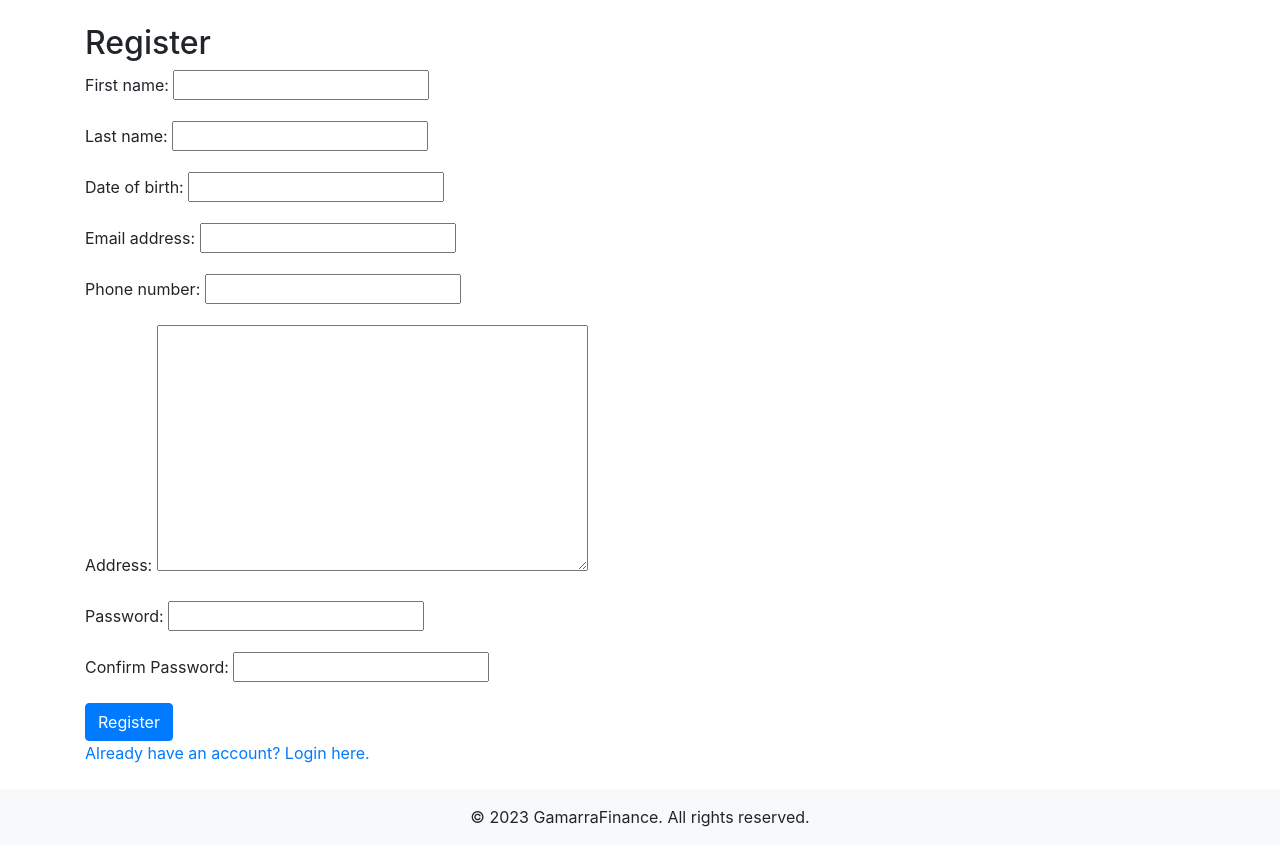
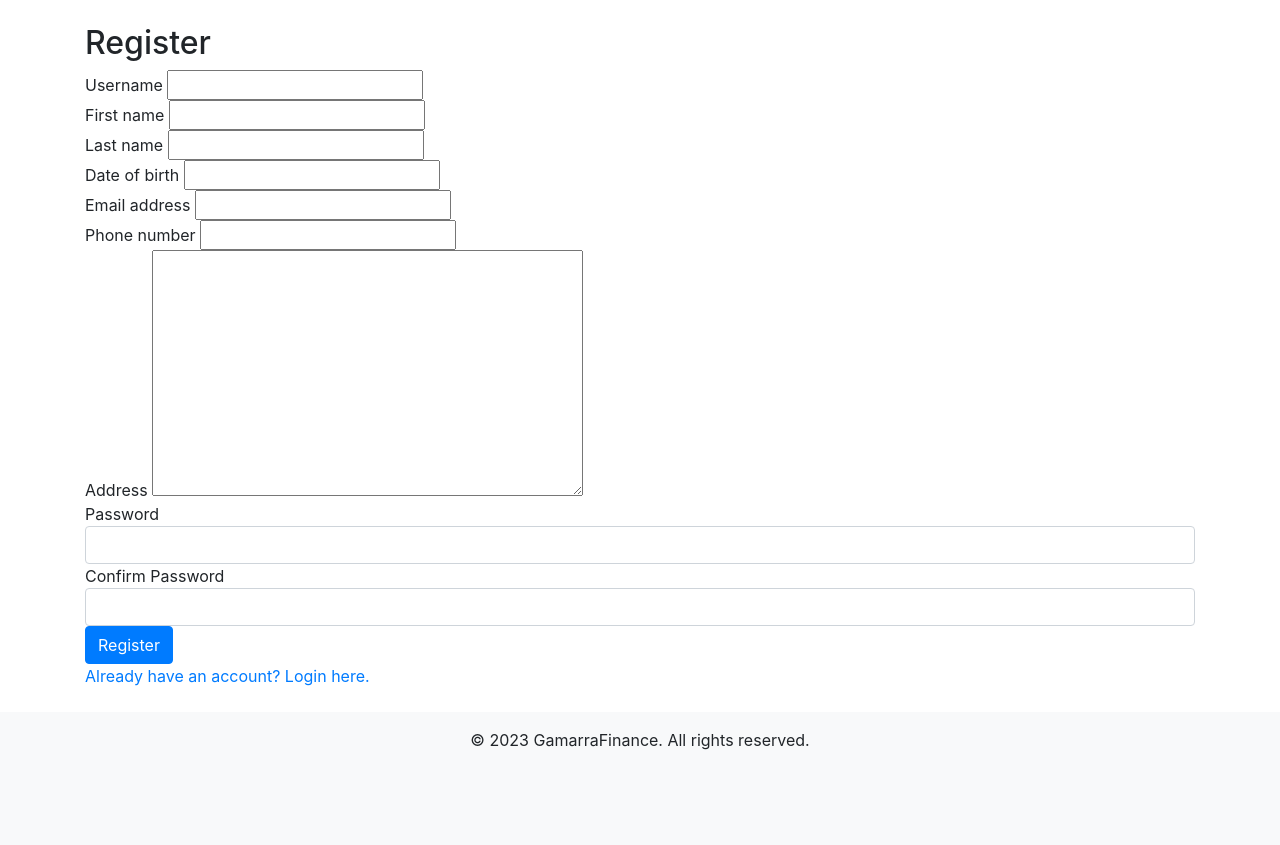
Before and after one commit to pehgamarra/GamarraFinance, a Django app: page /finance/register/ in a window 1280 px wide. Shown: the part 56-901 px from the top of the page. After the commit the page ends 806 px from the top, so only its background shows below. Run offline with Django 5.2, Linux system fonts and the light colour scheme; some libraries are stand-ins or nearby versions.

Commit message:
Implemented username and fix logins erros

```diff
--- a/GamarraFinance/Finance/forms.py
+++ b/GamarraFinance/Finance/forms.py
@@ -1,14 +1,27 @@
 from django import forms
 from django.contrib.auth.forms import AuthenticationForm
+from django.core.exceptions import ValidationError
 from .models import CustomUser
 
 class UserRegistrationForm(forms.ModelForm):
-    password1 = forms.CharField(label='Password', widget=forms.PasswordInput)
-    password2 = forms.CharField(label='Confirm Password', widget=forms.PasswordInput)
+    password1 = forms.CharField(
+        label='Password',
+        widget=forms.PasswordInput(attrs={'autocomplete': 'new-password', 'class': 'form-control'})
+    )
+    password2 = forms.CharField(
+        label='Confirm Password',
+        widget=forms.PasswordInput(attrs={'autocomplete': 'new-password', 'class': 'form-control'})
+    )
 
     class Meta:
         model = CustomUser
-        fields = ['first_name', 'last_name', 'date_of_birth', 'email', 'phone_number', 'address', 'password1', 'password2']
+        fields = ['username', 'first_name', 'last_name', 'date_of_birth', 'email', 'phone_number', 'address', 'password1', 'password2']
+
+    def clean_username(self):
+        username = self.cleaned_data.get('username')
+        if CustomUser.objects.filter(username=username).exists():
+            raise ValidationError("Username already exists")
+        return username
 
     def clean_password2(self):
         password1 = self.cleaned_data.get("password1")
@@ -17,6 +30,12 @@ class UserRegistrationForm(forms.ModelForm):
             raise forms.ValidationError("Passwords don't match")
         return password2
 
+    def clean_email(self):
+        email = self.cleaned_data.get('email')
+        if CustomUser.objects.filter(email=email).exists():
+            raise ValidationError("E-mail already in use")
+        return email
+
 class UserLoginForm(AuthenticationForm):
     username = forms.CharField(label='Email', max_length=254)
     password = forms.CharField(label='Password', widget=forms.PasswordInput)
--- a/GamarraFinance/Finance/models.py
+++ b/GamarraFinance/Finance/models.py
@@ -2,6 +2,7 @@ from django.db import models
 from django.contrib.auth.models import AbstractUser
 
 class CustomUser(AbstractUser):
+    username = models.CharField(max_length=150, unique=True)
     first_name = models.CharField(max_length=30)
     last_name = models.CharField(max_length=30)
     date_of_birth = models.DateField(null=True, blank=True)
@@ -10,4 +11,4 @@ class CustomUser(AbstractUser):
     registration_date = models.DateTimeField(auto_now_add=True)
 
     def __str__(self):
-        return f"{self.first_name} {self.last_name}"
+        return f"{self.username} ({self.first_name} {self.last_name})"
--- a/GamarraFinance/Finance/templates/finance/base.html
+++ b/GamarraFinance/Finance/templates/finance/base.html
@@ -17,18 +17,22 @@
         </button>
         <div class="collapse navbar-collapse" id="navbarNav">
             <ul class="navbar-nav">
+                {% if user.is_authenticated %}
+                <li class="nav-item">
+                    <a class="nav-link" href="{% url 'logged_in' %}">Dashboard</a>
+                </li>
+                <li class="nav-item">
+                    <form action="{% url 'logout' %}" method="post" style="display:inline;">
+                        {% csrf_token %}
+                        <button type="submit" class="nav-link btn btn-link">Logout</button>
+                    </form>
+                </li>
+                {% else %}
                 <li class="nav-item">
                     <a class="nav-link" href="{% url 'register' %}">Register</a>
                 </li>
                 <li class="nav-item">
                     <a class="nav-link" href="{% url 'login' %}">Login</a>
-                </li>
-                {% if user.is_authenticated %}
-                <li class="nav-item">
-                    <a class="nav-link" href="{% url 'logged_in' %}">Dashboard</a>
-                </li>
-                <li class="nav-item">
-                    <a class="nav-link" href="{% url 'logout' %}">Logout</a>
                 </li>
                 {% endif %}
             </ul>
--- a/GamarraFinance/Finance/templates/finance/logged_in.html
+++ b/GamarraFinance/Finance/templates/finance/logged_in.html
@@ -5,5 +5,4 @@
 {% block content %}
 <h2>Welcome!</h2>
 <p>You are now logged in.</p>
-<p><a href="{% url 'logout' %}">Logout</a></p>
 {% endblock %}
--- a/GamarraFinance/Finance/templates/finance/register.html
+++ b/GamarraFinance/Finance/templates/finance/register.html
@@ -6,7 +6,60 @@
 <h2>Register</h2>
 <form method="post">
     {% csrf_token %}
-    {{ form.as_p }}
+    <div>
+        {{ form.username.label }} {{ form.username }}
+        {% if form.username.errors %}
+            <div class="text-danger">{{ form.username.errors }}</div>
+        {% endif %}
+    </div>
+    <div>
+        {{ form.first_name.label }} {{ form.first_name }}
+        {% if form.first_name.errors %}
+            <div class="text-danger">{{ form.first_name.errors }}</div>
+        {% endif %}
+    </div>
+    <div>
+        {{ form.last_name.label }} {{ form.last_name }}
+        {% if form.last_name.errors %}
+            <div class="text-danger">{{ form.last_name.errors }}</div>
+        {% endif %}
+    </div>
+    <div>
+        {{ form.date_of_birth.label }} {{ form.date_of_birth }}
+        {% if form.date_of_birth.errors %}
+            <div class="text-danger">{{ form.date_of_birth.errors }}</div>
+        {% endif %}
+    </div>
+    <div>
+        {{ form.email.label }} {{ form.email }}
+        {% if form.email.errors %}
+            <div class="text-danger">{{ form.email.errors }}</div>
+        {% endif %}
+    </div>
+    <div>
+        {{ form.phone_number.label }} {{ form.phone_number }}
+        {% if form.phone_number.errors %}
+            <div class="text-danger">{{ form.phone_number.errors }}</div>
+        {% endif %}
+    </div>
+    <div>
+        {{ form.address.label }} {{ form.address }}
+        {% if form.address.errors %}
+            <div class="text-danger">{{ form.address.errors }}</div>
+        {% endif %}
+    </div>
+    <div>
+        {{ form.password1.label }} {{ form.password1 }}
+        {% if form.password1.errors %}
+            <div class="text-danger">{{ form.password1.errors }}</div>
+        {% endif %}
+    </div>
+    <div>
+        {{ form.password2.label }} {{ form.password2 }}
+        {% if form.password2.errors %}
+            <div class="text-danger">{{ form.password2.errors }}</div>
+        {% endif %}
+    </div>
     <button type="submit" class="btn btn-primary">Register</button>
 </form>
 <p><a href="{% url 'login' %}">Already have an account? Login here.</a></p>
--- a/GamarraFinance/Finance/urls.py
+++ b/GamarraFinance/Finance/urls.py
@@ -6,5 +6,5 @@ urlpatterns = [
     path('register/', register, name='register'),
     path('login/', user_login, name='login'),
     path('logged_in/', logged_in, name='logged_in'),
-    path('logout/', auth_views.LogoutView.as_view(), name='logout'),
+    path('logout/', auth_views.LogoutView.as_view(next_page='login'), name='logout'),
 ]
--- a/GamarraFinance/Finance/views.py
+++ b/GamarraFinance/Finance/views.py
@@ -1,7 +1,7 @@
 from django.shortcuts import render, redirect
 from django.contrib.auth.forms import AuthenticationForm
-from django.contrib.auth import login
-from .forms import UserRegistrationForm
+from django.contrib.auth import login, authenticate
+from .forms import UserRegistrationForm, UserLoginForm
 
 
 def register(request):
@@ -18,13 +18,18 @@ def register(request):
 
 def user_login(request):
     if request.method == 'POST':
-        form = AuthenticationForm(request, data=request.POST)
+        form = UserLoginForm(request, data=request.POST)
         if form.is_valid():
-            user = form.get_user()
-            login(request, user)
-            return redirect('logged_in')
+            username_or_email = form.cleaned_data.get('username')
+            password = form.cleaned_data.get('password')
+            user = authenticate(request, username=username_or_email, password=password)
+            if user is not None:
+                login(request, user)
+                return redirect('logged_in')
+            else:
+                form.add_error(None, "Invalid username or password.")
     else:
-        form = AuthenticationForm()
+        form = UserLoginForm()
     return render(request, 'finance/login.html', {'form': form})
 
 def logged_in(request):
```
Also changed, not shown: GamarraFinance/Finance/migrations/0002_alter_customuser_username.py (added).
